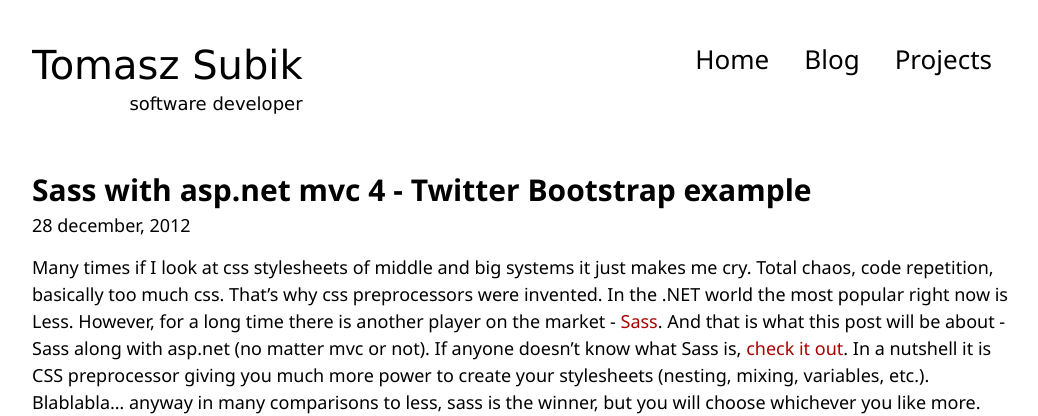
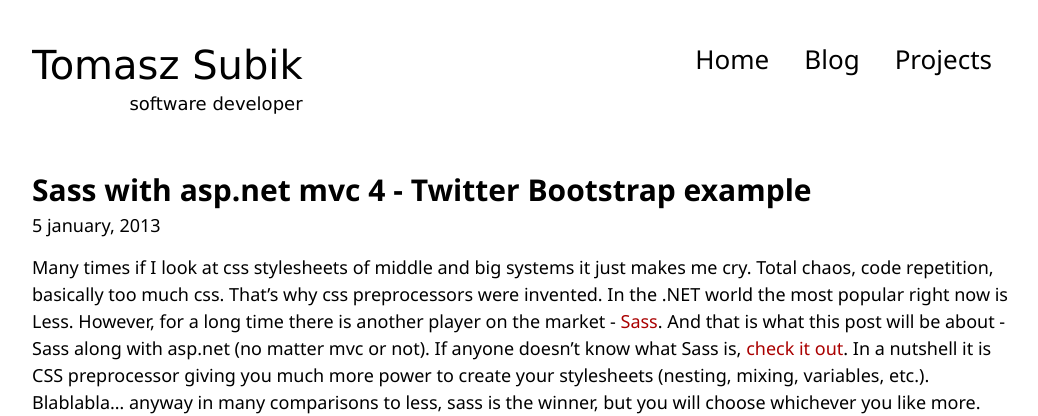
Before and after one commit to tsubik/tsubik, a Jekyll site: the page built from _posts/blog/2013-01-05-sass-with-aspnet-mvc4-twitter-bootstrap.md, in a window 1280 px wide and 900 px high. Shown: the top 416 px of the window, without its empty margins (118-1156 px from the left). Built offline with Jekyll 4.4.1, drawn with Linux system fonts in a browser that asks for light colours.

Commit message:
date changed

```diff
--- a/_posts/blog/2012-12-28-twitter-bootstrap-aspnet-sass.md
+++ b/_posts/blog/2013-01-05-sass-with-aspnet-mvc4-twitter-bootstrap.md
@@ -3,7 +3,7 @@
 title: "Sass with asp.net mvc 4 - Twitter Bootstrap example"
 categories: ["post"]
 tags: ["twitter","aspnet","sass","mvc"]
-date: 2012-12-28
+date: 2013-01-05
 author: "Tomasz Subik"
 permalink: /blog/sass-with-aspnet-mvc4-twitter-bootstrap-example/
 ---
```
Also changed, not shown: 5 other files.
